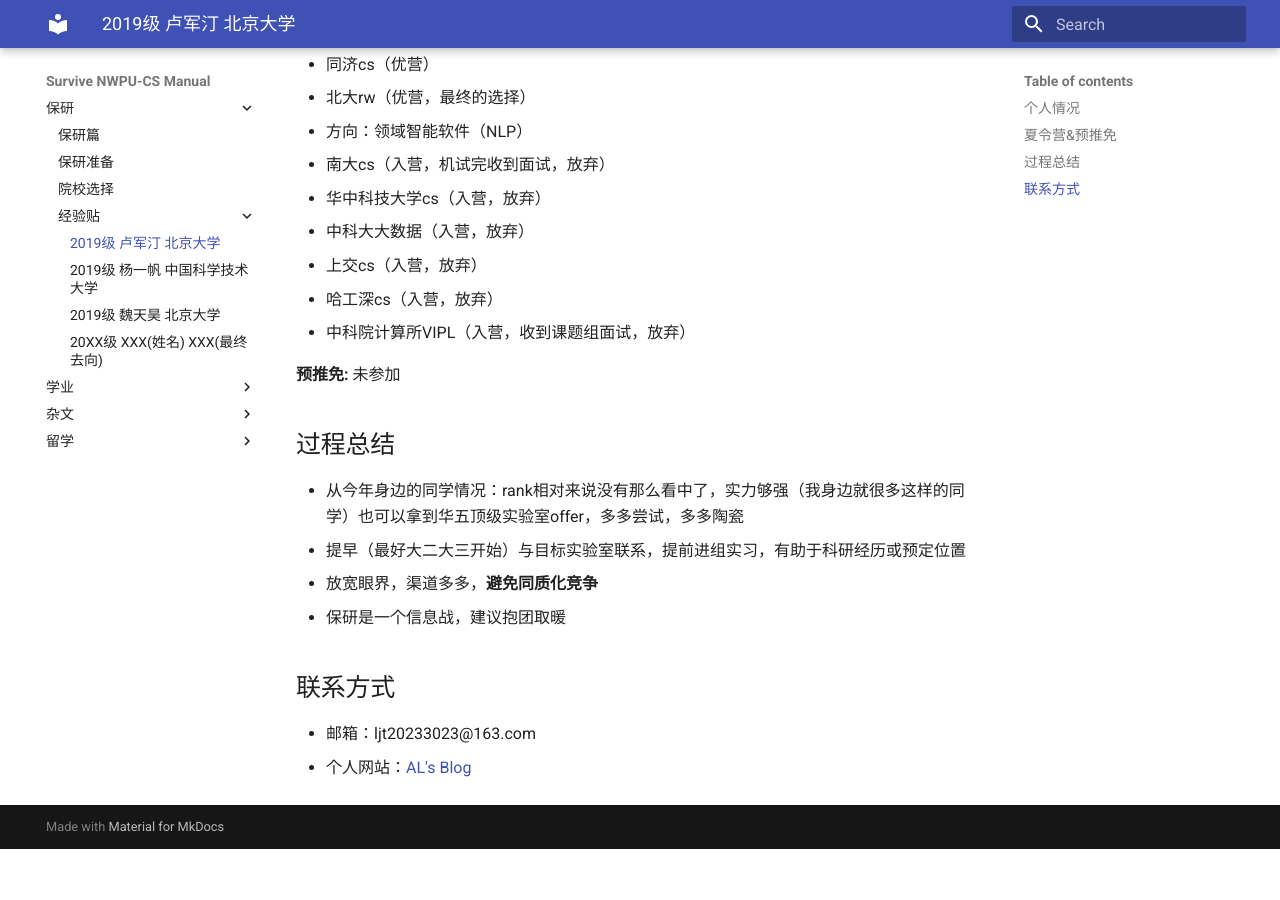
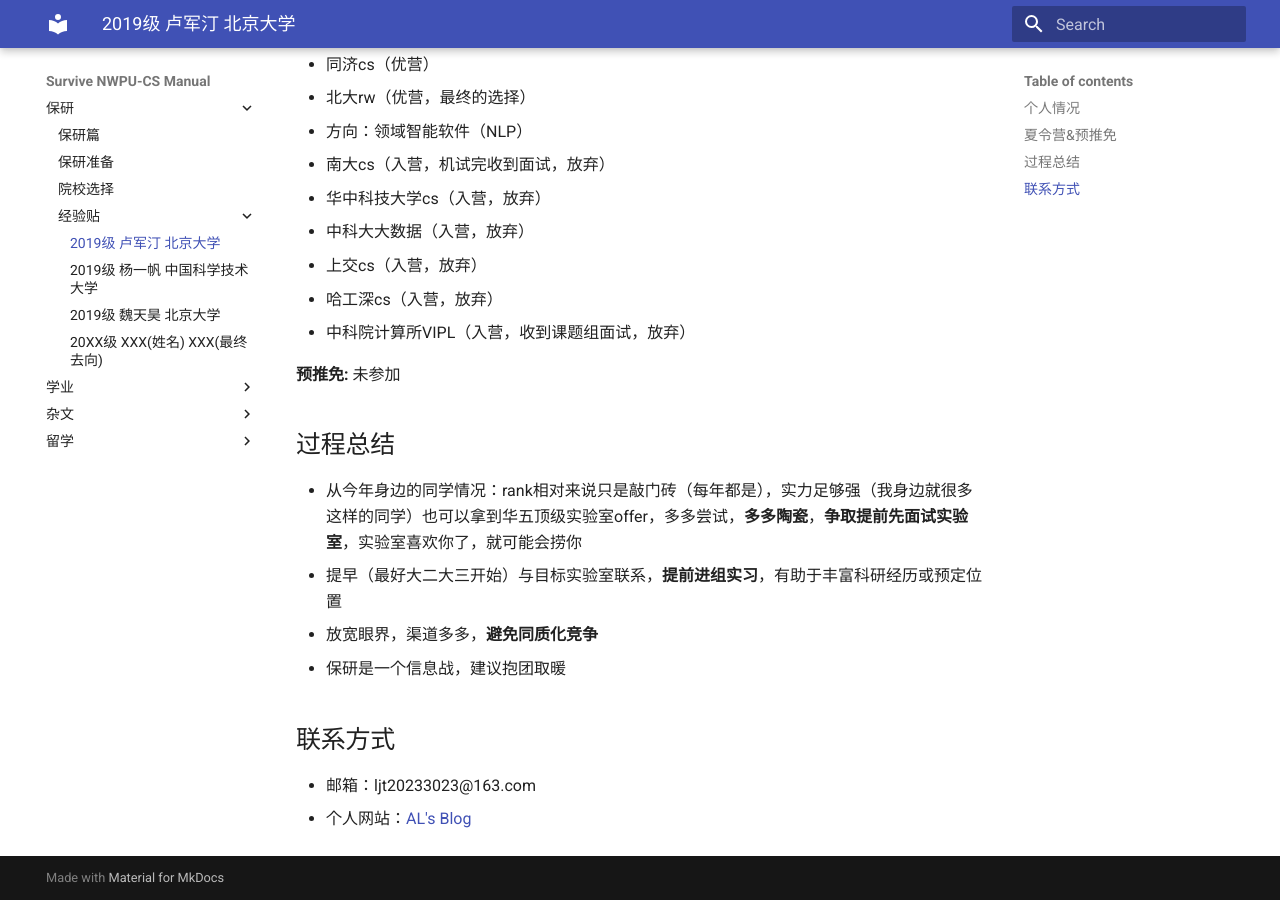
Before and after one commit to npu-cs/SurviveNWPU-CSManual, an MkDocs documentation site: the page built from docs/保研/经验贴/2019级-卢军汀-北京大学.md, in a window 1280 px wide and 900 px high, scrolled down 830 px. Built offline with MkDocs 1.6.1 and Material for MkDocs 9.7.7, drawn with Linux system fonts in a browser that asks for light colours; before the commit the page ends 1679 px from its top, so only the background shows below that.

Commit message:
Update 2019级-卢军汀-北京大学.md

```diff
--- a/docs/保研/经验贴/2019级-卢军汀-北京大学.md
+++ b/docs/保研/经验贴/2019级-卢军汀-北京大学.md
@@ -48,8 +48,8 @@
 
 ## 过程总结
 
-- 从今年身边的同学情况：rank相对来说没有那么看中了，实力够强（我身边就很多这样的同学）也可以拿到华五顶级实验室offer，多多尝试，多多陶瓷
-- 提早（最好大二大三开始）与目标实验室联系，提前进组实习，有助于科研经历或预定位置
+- 从今年身边的同学情况：rank相对来说只是敲门砖（每年都是），实力足够强（我身边就很多这样的同学）也可以拿到华五顶级实验室offer，多多尝试，**多多陶瓷**，**争取提前先面试实验室**，实验室喜欢你了，就可能会捞你
+- 提早（最好大二大三开始）与目标实验室联系，**提前进组实习**，有助于丰富科研经历或预定位置
 - 放宽眼界，渠道多多，**避免同质化竞争**
 - 保研是一个信息战，建议抱团取暖
 
```
